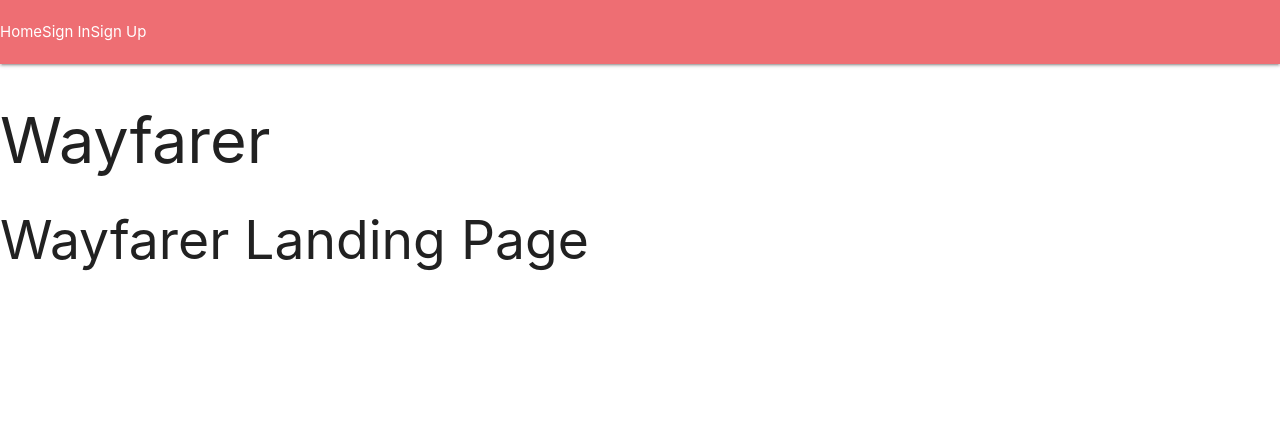
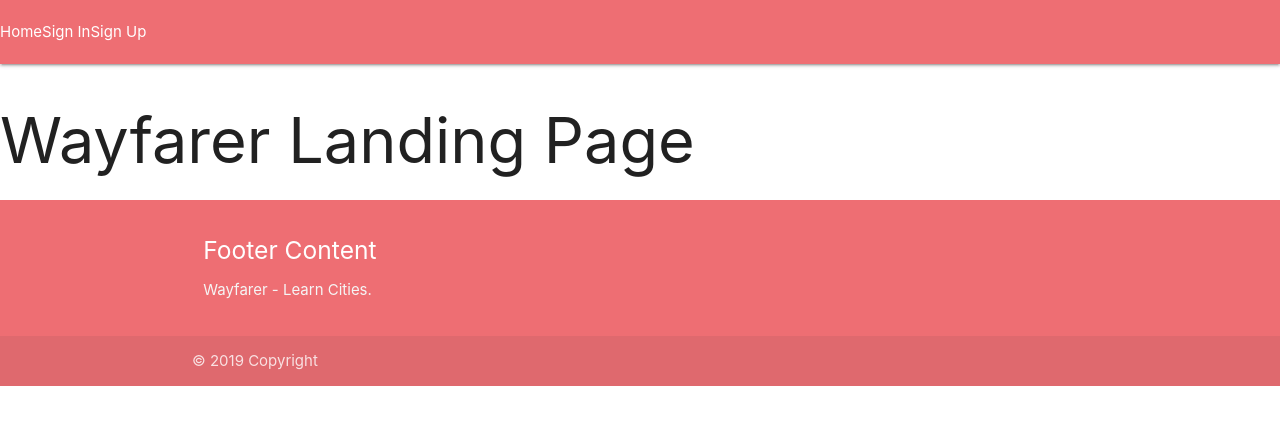
Before and after one commit to travisformayor/wayfarer-gui-ga, a React (Create React App) app: page / in a window 1280 px wide. Shown: the top 424 px of the page. Built offline with nearby package versions, Linux system fonts and the light colour scheme.

Commit message:
Added simple footer

```diff
--- a/src/App.js
+++ b/src/App.js
@@ -1,5 +1,6 @@
 import React, { Component } from 'react';
-import Header from './components/Header';
+import Header from './components/header/Header';
+import Footer from './components/footer/Footer';
 import MyRoutes from './config/routes';
 
 class App extends Component {
@@ -8,6 +9,7 @@ class App extends Component {
       <div>
         <Header />
         { MyRoutes }
+        <Footer />
       </div>
     )
   }
--- /dev/null
+++ b/src/components/footer/Footer.css
@@ -0,0 +1,9 @@
+body {
+    display: flex;
+    min-height: 100vh;
+    flex-direction: column;
+  }
+
+  main {
+    flex: 1 0 auto;
+  }
--- /dev/null
+++ b/src/components/footer/Footer.js
@@ -0,0 +1,25 @@
+import React, { Component } from 'react';
+
+class Footer extends Component {
+  render() {
+    return (
+      <footer class="page-footer">
+        <div class="container">
+          <div class="row">
+            <div class="col l6 s12">
+              <h5 class="white-text">Footer Content</h5>
+              <p class="grey-text text-lighten-4">Wayfarer - Learn Cities.</p>
+            </div>
+          </div>
+        </div>
+        <div class="footer-copyright">
+          <div class="container">
+            © 2019 Copyright
+          </div>
+        </div>
+      </footer>
+    )
+  }
+}
+
+export default Footer;
--- a/src/components/Header.js
+++ b/src/components/header/Header.js
@@ -10,7 +10,6 @@ class Header extends Component {
           <Link to={'/signin'}>Sign In</Link>
           <Link to={'/signup'}>Sign Up</Link>
         </nav>
-        <h1>Wayfarer</h1>
       </header>
     )
   }
--- a/src/components/Home.js
+++ b/src/components/home/Home.js
@@ -3,9 +3,9 @@ import React, { Component } from 'react';
 class Home extends Component {
   render() {
     return (
-      <h2>
+      <h1>
         Wayfarer Landing Page
-      </h2>
+      </h1>
     );
   }
 }
--- a/src/config/routes.js
+++ b/src/config/routes.js
@@ -1,6 +1,6 @@
 import React from 'react';
 import { Switch, Route } from 'react-router-dom';
-import Home from '../components/Home';
+import Home from '../components/home/Home';
 
 export default (
   <Switch>
```
Also changed, not shown: src/components/header/Header.css (added), src/components/home/Home.css (added).
